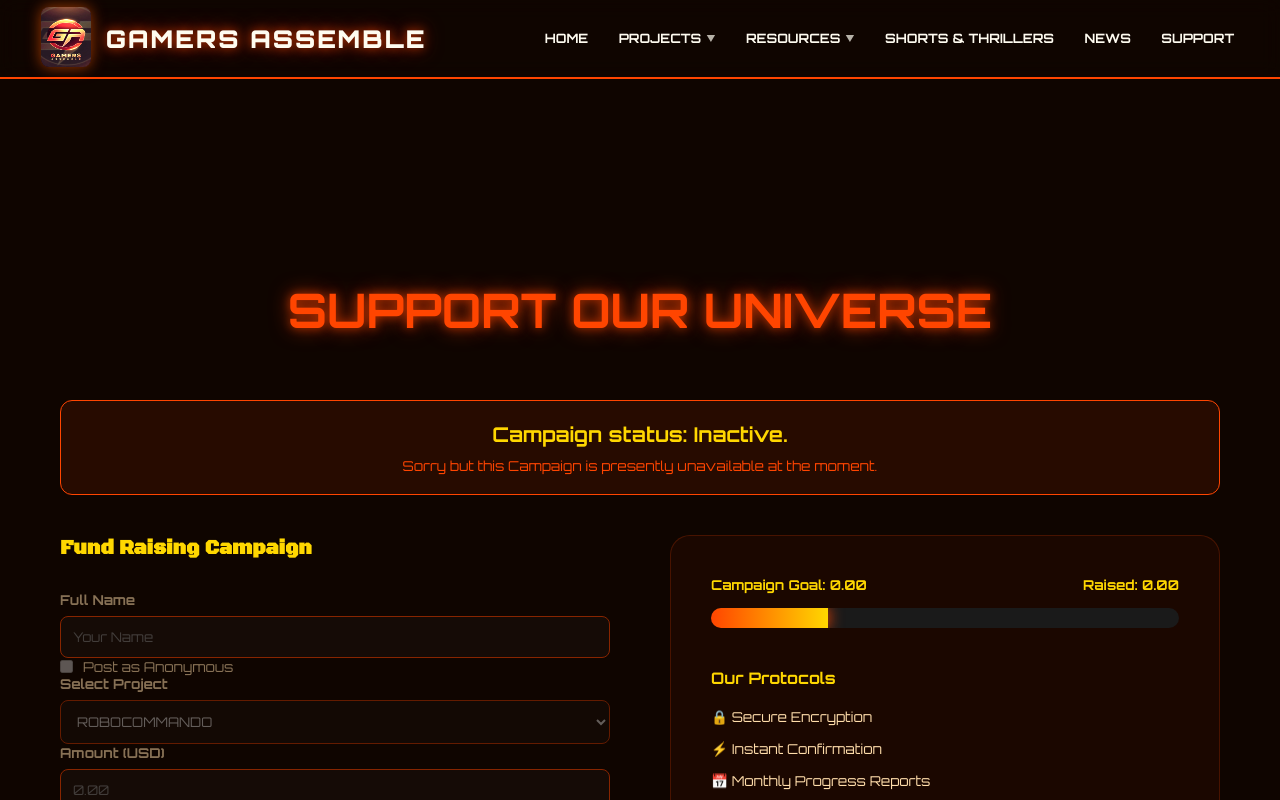
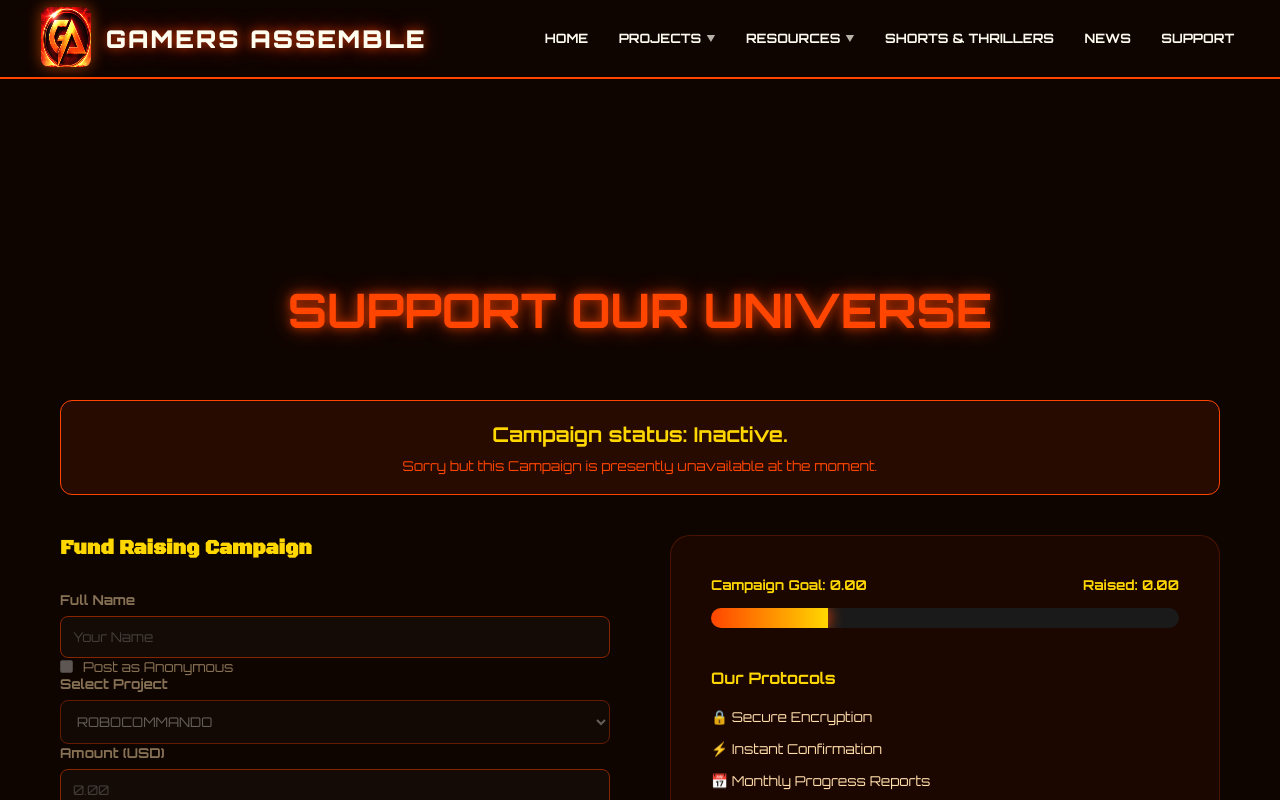
Before and after one commit to Decipher-ceo/Gamersassemble, a React (Vite) app: page /support in a window 1280 px wide. Shown: the top 800 px of the page. Built offline with nearby package versions, Linux system fonts and the light colour scheme.

Commit message:
feat: replace header logo with main logo

```diff
--- a/src/components/Header.jsx
+++ b/src/components/Header.jsx
@@ -40,7 +40,7 @@ const Header = () => {
     <header className={styles.header}>
       <div className={styles.logoContainer}>
         <Link to="/" onClick={closeMenu}>
-          <img src="/images/logo.jpg" alt="Logo" className={styles.logoImage} />
+          <img src="/images/Gamers-assemble-logo-main.png" alt="Logo" className={styles.logoImage} />
         </Link>
         <h1 className={`${styles.studioName} title-glow`}>Gamers Assemble</h1>
       </div>
```
Also changed, not shown: logos and photos/Gamers-assemble-logo-main.png (added), public/images/Gamers-assemble-logo-main.png (added).
